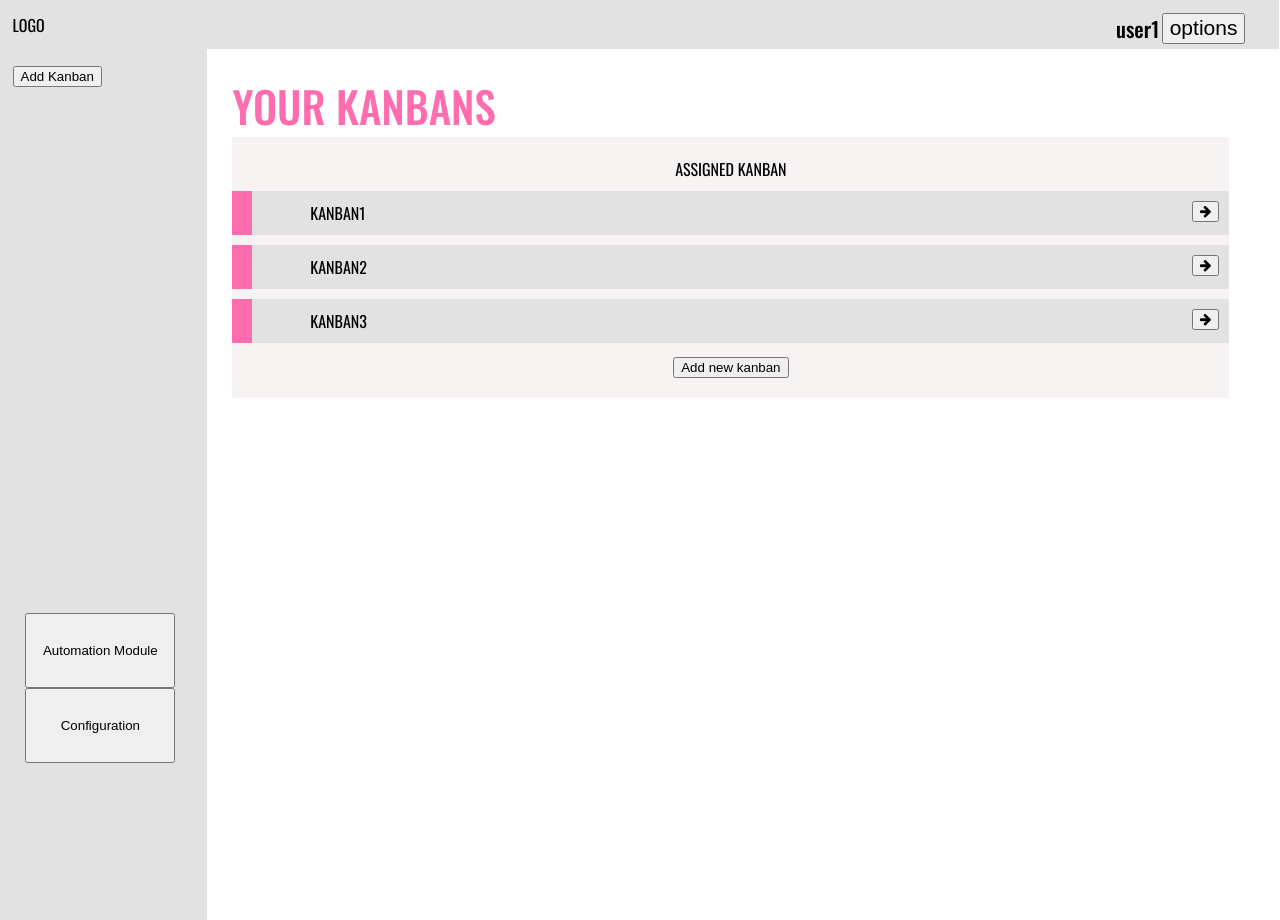
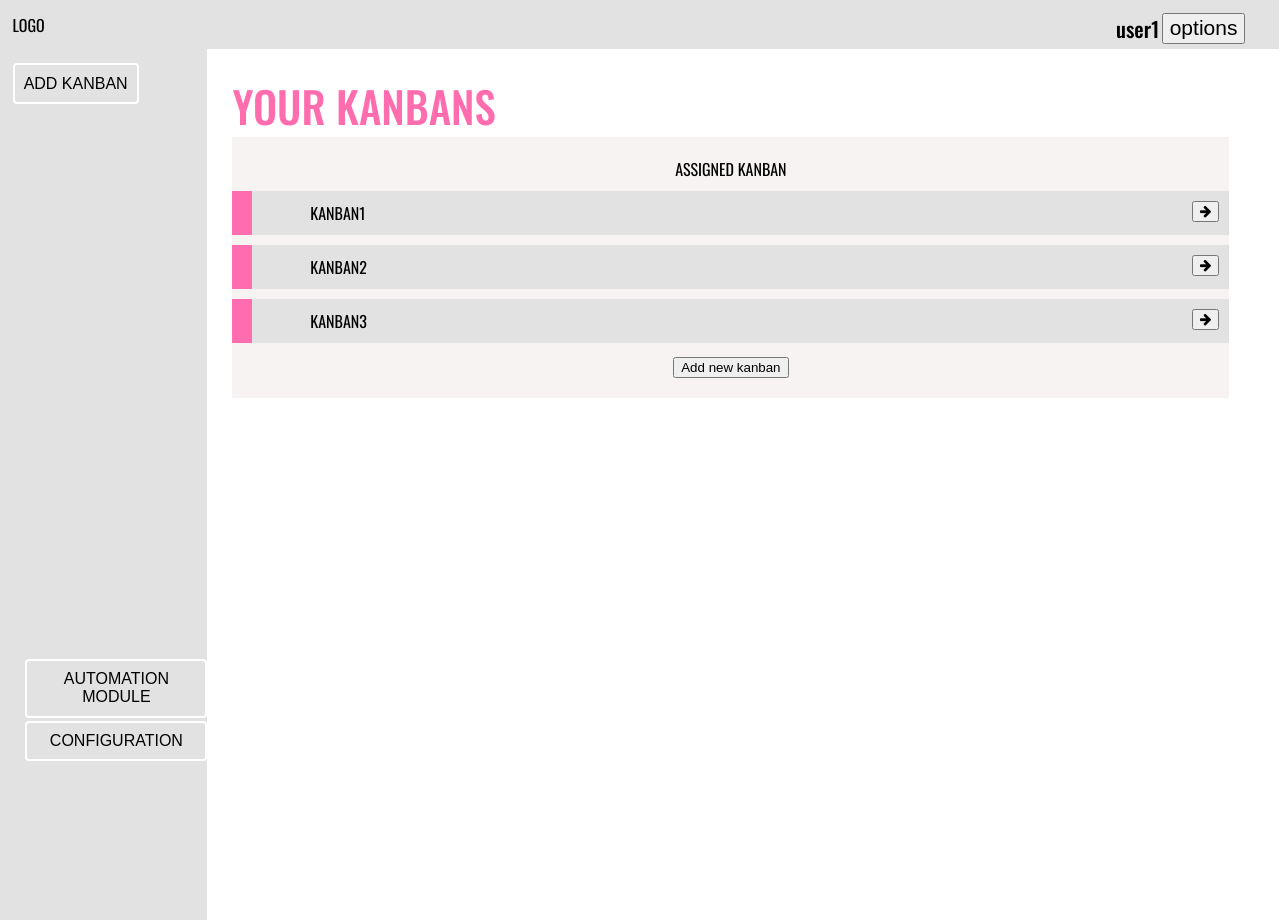
Before and after one commit to JPersjanow/Rabbit-CI, a React (Create React App) app in the folder application/: page / in a window 1280 px wide. Built offline with nearby package versions, Linux system fonts and the light colour scheme.

Commit message:
added new buttons on kanbans table view

```diff
--- a/application/src/mainLayout/MainLayout.js
+++ b/application/src/mainLayout/MainLayout.js
@@ -70,7 +70,8 @@ class MainLayout extends React.Component {
                     userName={this.state.userName}
                 />
                 <div className="contentLayout">
-                    <LeftMenu />
+                    <LeftMenu
+                        userKanbansTablePage={userKanbansTablePage} />
                     <MainContent
                         userKanbans={userKanbans}
                         isUserKanbansPage={userKanbansPage}
--- a/application/src/mainLayout/mainComponents/LeftMenu.js
+++ b/application/src/mainLayout/mainComponents/LeftMenu.js
@@ -3,15 +3,22 @@ import '../mainComponentsStyle/LeftMenu.css'
 
 
 const LeftMenu = (props) => {
+    const userKanbansTablePage = props.userKanbansTablePage;
     return (
         <div className="leftMenuStyle">
-            <div className="kanbanButtonsContianer">
-                <button>Add Kanban</button>
-            </div>
+            {userKanbansTablePage ?
+                <div className="kanbanButtonsContianer">
+                    <button className="btnColor">Kanban list</button>
+                    <button className="btnColor">Add issue</button>
+                </div>
+                : <div className="kanbanButtonsContianer">
+                    <button className="btnColor">Add Kanban</button>
+                </div>}
+
             <div className="automationAndConfiguration">
                 <div className="buttonsMenuContainer">
-                    <button className="automationBtn">Automation Module</button>
-                    <button className="configurationBtn"> Configuration</button>
+                    <button className="automationBtn btnColor">Automation Module</button>
+                    <button className="configurationBtn btnColor"> Configuration</button>
                 </div>
 
             </div>
--- a/application/src/mainLayout/mainComponentsStyle/LeftMenu.css
+++ b/application/src/mainLayout/mainComponentsStyle/LeftMenu.css
@@ -6,10 +6,10 @@
     min-height: 846px;
 }
 
-
+/*
 .kanbanButtonsContianer{
 
-}
+}*/
 
 .automationAndConfiguration {
  display: grid;
@@ -24,11 +24,21 @@
 }
 
 .automationBtn{
-    width: 150px;
-    height: 75px;
+
 }
 
 .configurationBtn{
-    width: 150px;
-    height: 75px;
+
 }
+
+.btnColor{
+    background-color: transparent;
+    color: black;
+    border: 2px solid white;
+  border-radius:4px;
+  font-size: 16px;
+  font-weight: 500;
+  margin:1% 0;
+  padding: 5%;
+  text-transform: uppercase;
+}
```
